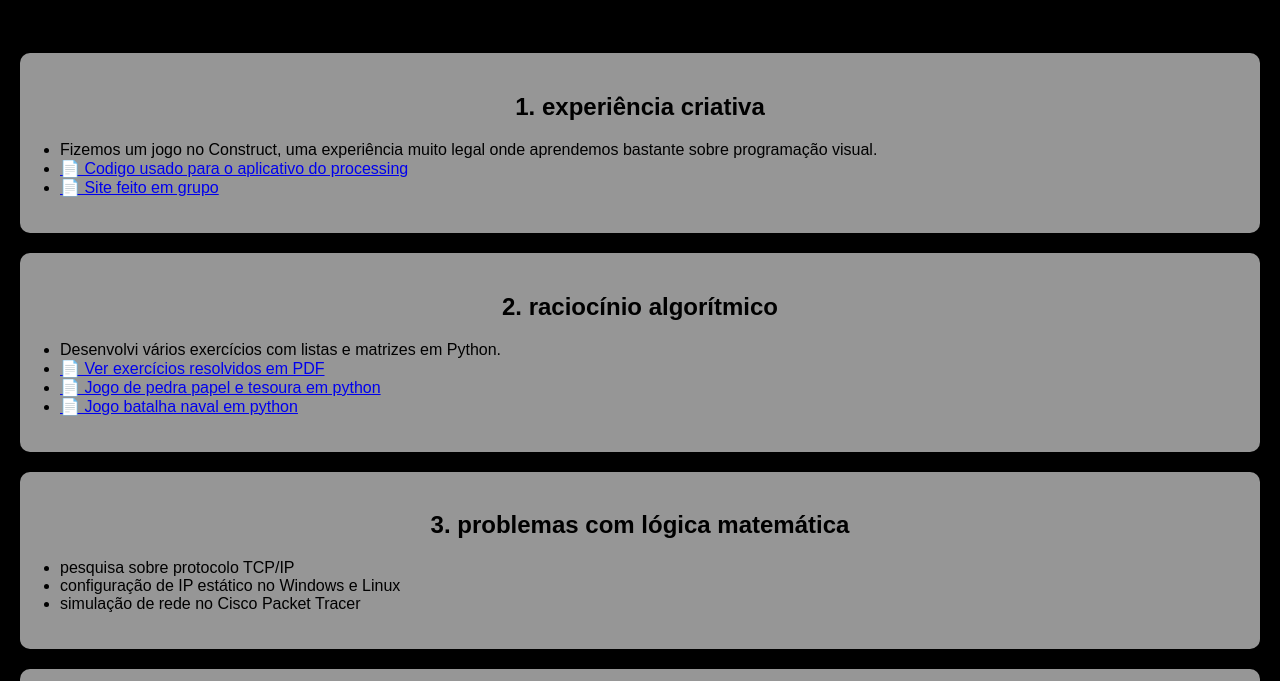
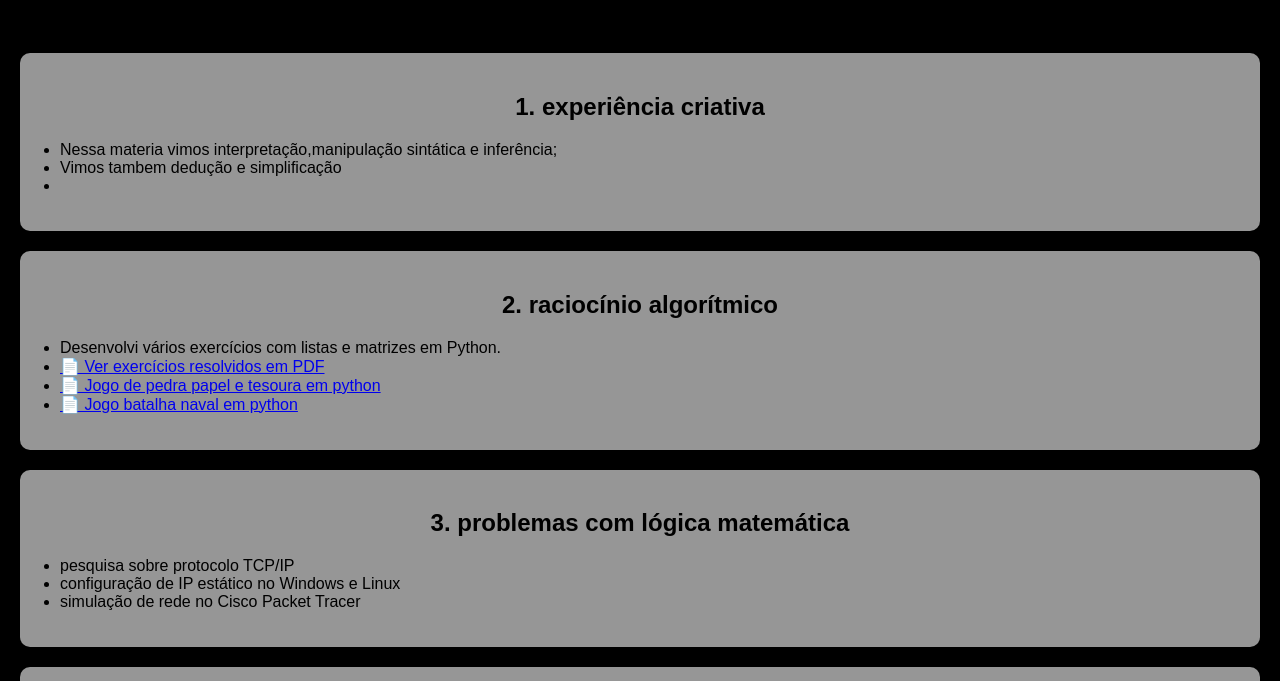
Before and after one commit to joaovictorsucha/trabalhosfaculdade, a plain HTML site: page index.html in a window 1280 px wide. Shown: the part 121-802 px from the top of the page. Drawn offline with Linux system fonts and the light colour scheme.

Commit message:
Update index.html

```diff
--- a/index.html
+++ b/index.html
@@ -16,9 +16,8 @@
     <section>
       <h2>1. experiência criativa</h2>
       <ul>
-        <li>Fizemos um jogo no Construct, uma experiência muito legal onde aprendemos bastante sobre programação visual.</li>
-        <li><a href='aplicativo.pdf'target='_blank'>📄 Codigo usado para o aplicativo do processing</a></li>
-        <li><a href='Projeto-main' target='_blank'>📄 Site feito em grupo </a></li>
+        <li>Nessa materia vimos interpretação,manipulação sintática e inferência;</li>
+        <li> Vimos tambem dedução e simplificação <li>
 
       </ul>
     </section>
```
